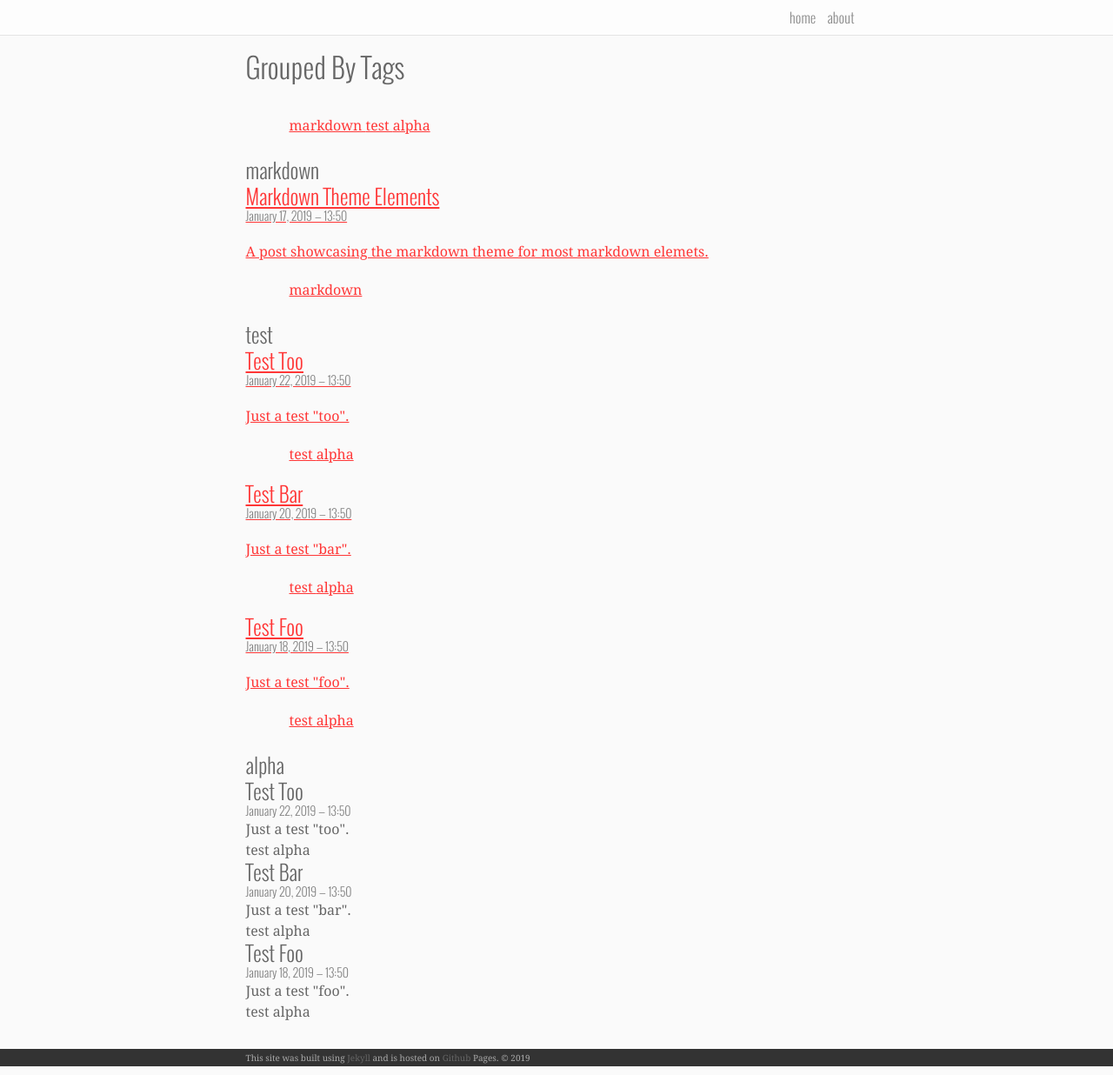
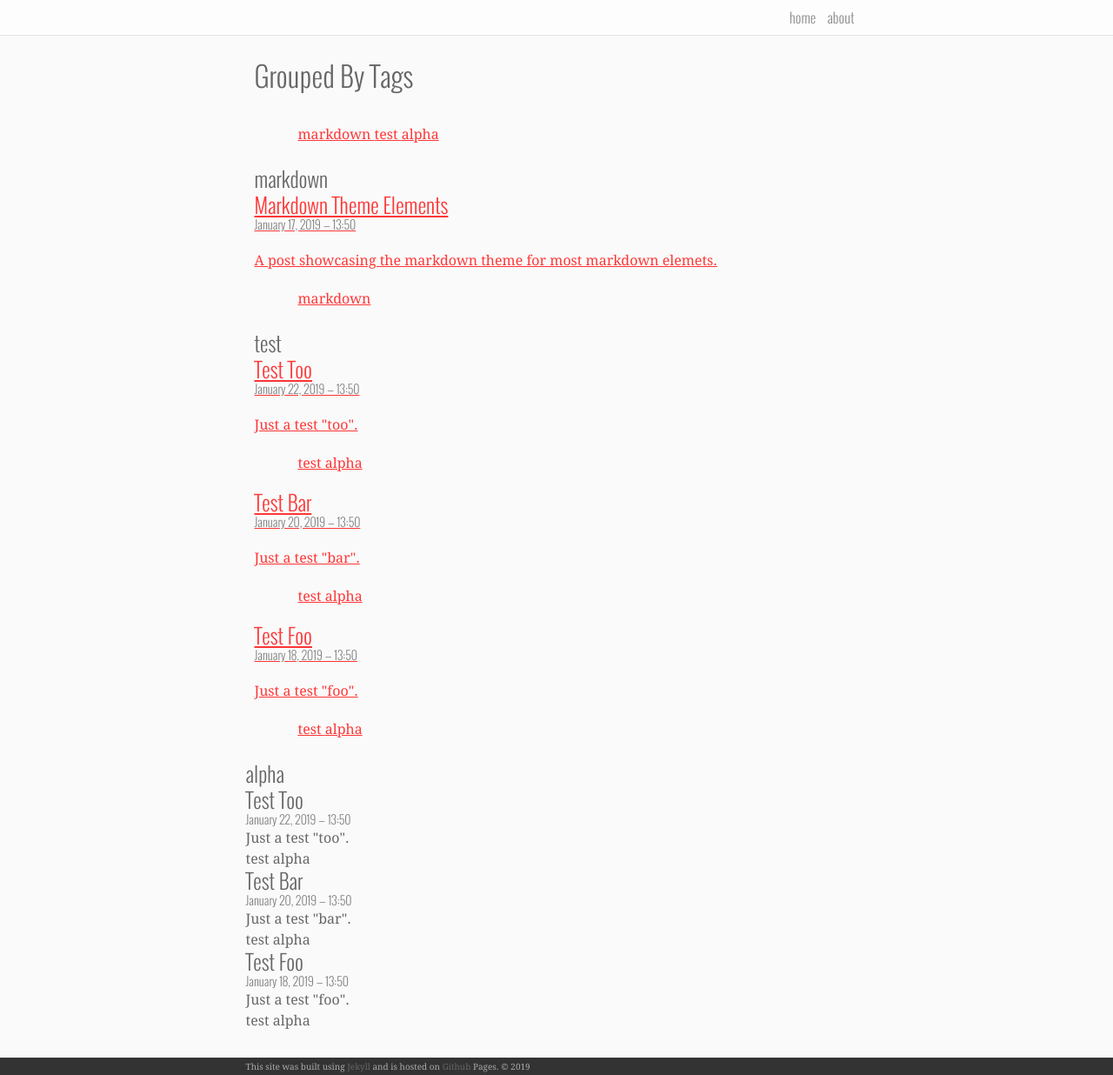
Before and after one commit to radmerti/radmerti.github.io, a Jekyll site: the page built from blog/tags.html, in a window 1280 px wide. Shown: the whole page at 87% size. Built offline with Jekyll 4.4.1, drawn with Linux system fonts in a browser that asks for light colours.

Commit message:
Added padding to post wrapper class. Added top margin to post-header.

```diff
--- a/_sass/_post.scss
+++ b/_sass/_post.scss
@@ -66,7 +66,8 @@
         img {
           width: 100%;
           // height: 300px;
-          // margin: -50px 0 0 0px;
+          margin: -10px 0 0 0px;
+          min-height: 157px;
         }
       }
 
@@ -172,7 +173,12 @@
   }
 }
 
+.post {
+  padding: 0px 10px;
+}
+
 .post-header {
+  margin-top: $vertical-spacing-unit/4;
   margin-bottom: $vertical-spacing-unit;
 }
 
```
